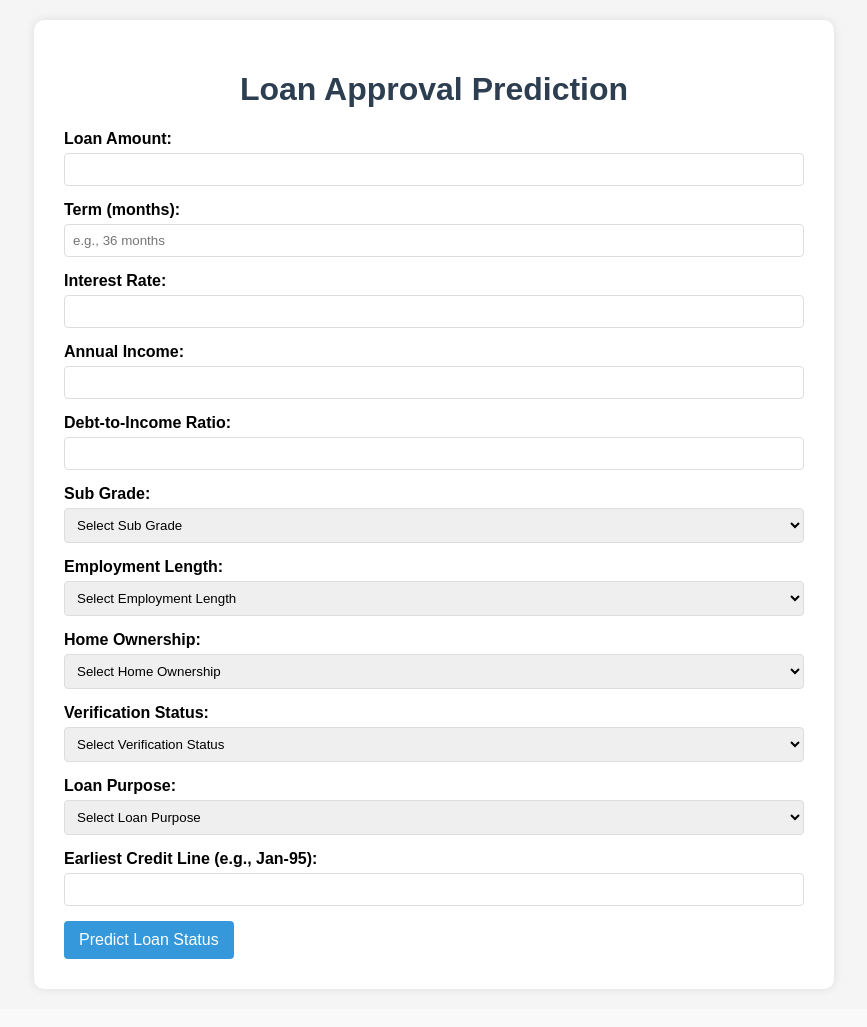
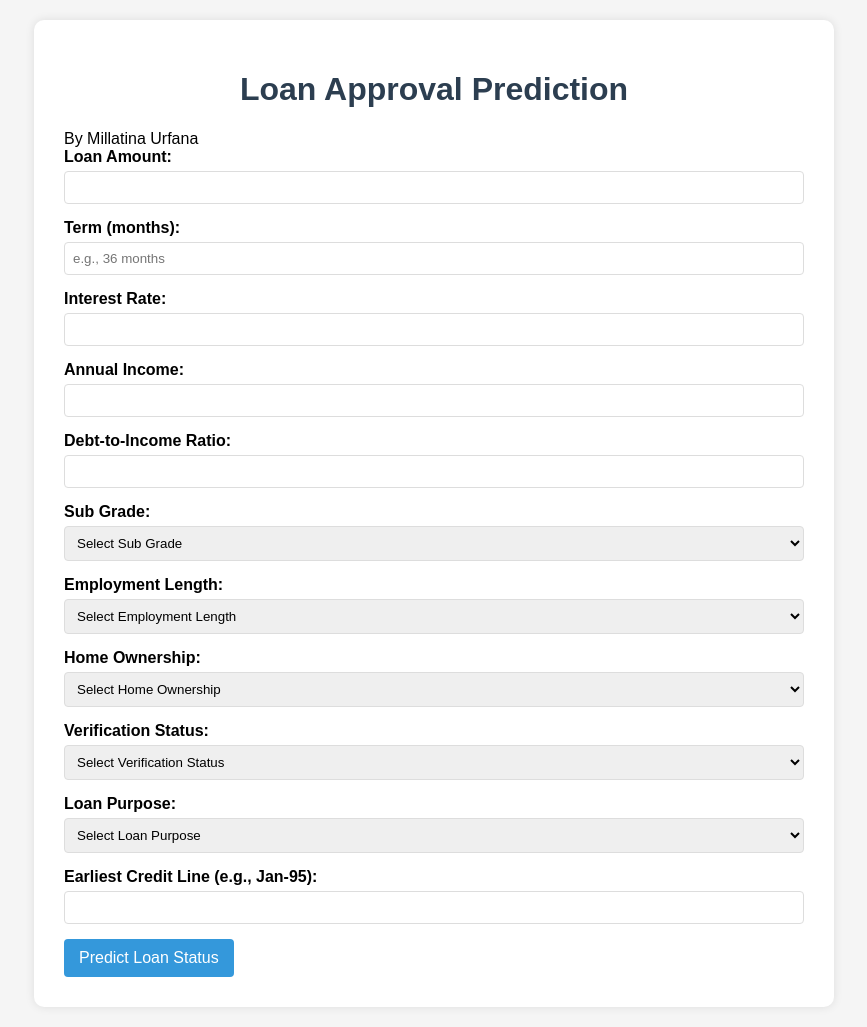
Before and after one commit to urfanamillatina/Loan_Approval_Prediction, a Flask app: page / in a window 1280 px wide. Shown: the whole page, without its empty margins (206-1073 px from the left). Before the commit the page ends 991 px from the top, so only its background shows below. Run offline with Flask 3, Linux system fonts and the light colour scheme.

Commit message:
updated html file

```diff
--- a/templates/home.html
+++ b/templates/home.html
@@ -74,6 +74,7 @@
 <body>
     <div class="container">
         <h1>Loan Approval Prediction</h1>
+        <div class="developer-name">By Millatina Urfana</div>
 
        <form id="loanForm" action="/predict" method="POST">
             <!-- Numerical Features -->
```
